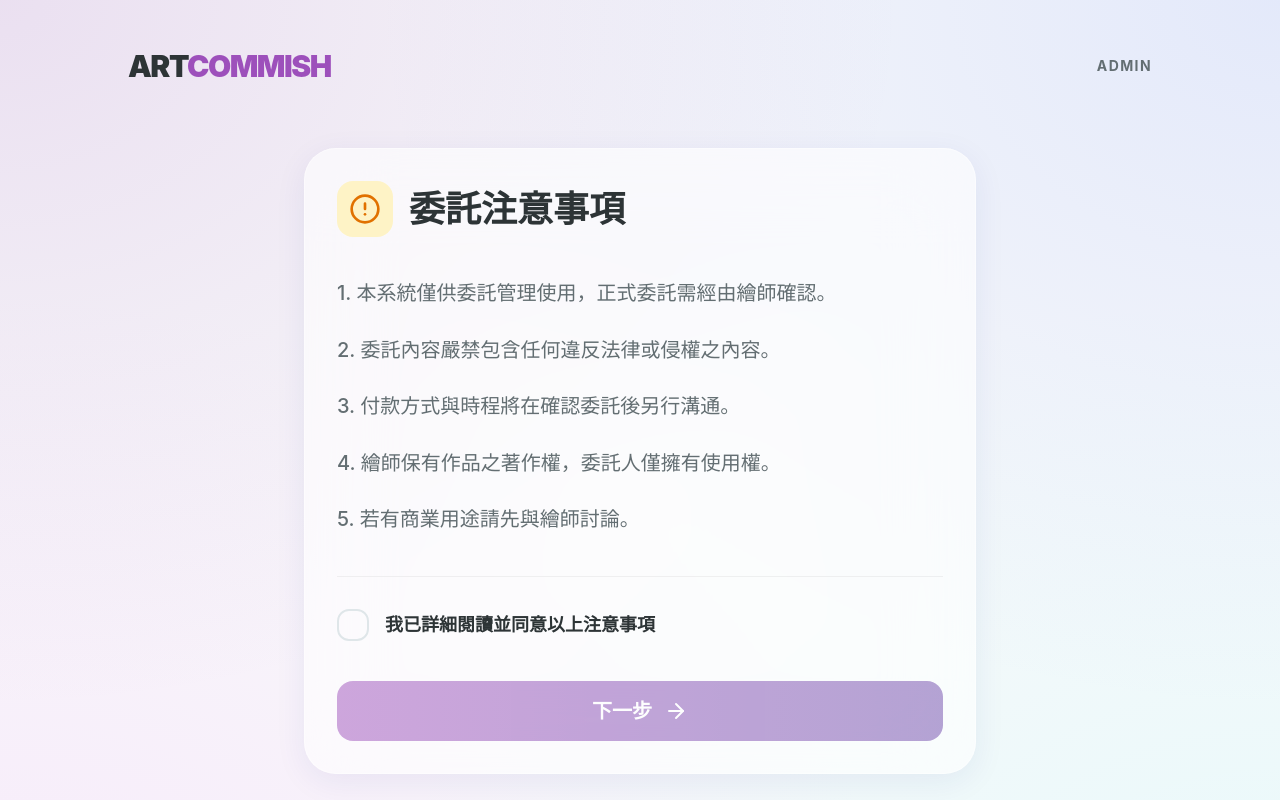
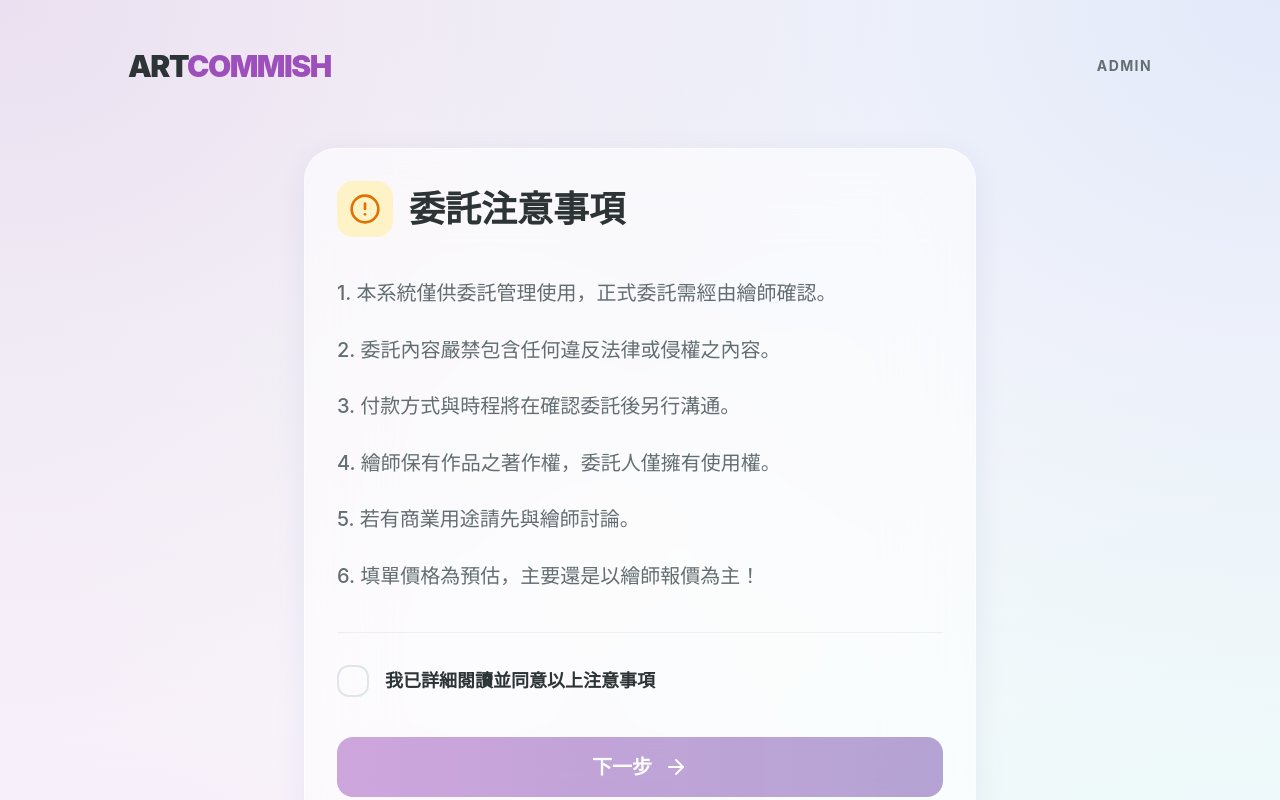
Before and after one commit to a16379016-del/KazeCm, a React (Vite) app: page /commission in a window 1280 px wide. Shown: the top 800 px of the page. Built offline with nearby package versions, Linux system fonts and the light colour scheme.

Commit message:
Add files via upload

```diff
--- a/src/i18n.ts
+++ b/src/i18n.ts
@@ -76,6 +76,7 @@ const resources = {
         term3: '3. 付款方式與時程將在確認委託後另行溝通。',
         term4: '4. 繪師保有作品之著作權，委託人僅擁有使用權。',
         term5: '5. 若有商業用途請先與繪師討論。',
+        term6: '6. 填單價格為預估，主要還是以繪師報價為主！',
         agreeTerms: '我已詳細閱讀並同意以上注意事項',
         formTitle: '填寫委託單',
         items: '委託項目',
@@ -233,6 +234,7 @@ const resources = {
         term3: '3. Payment methods and schedules will be discussed after confirmation.',
         term4: '4. The artist retains the copyright; the client only has usage rights.',
         term5: '5. Please discuss with the artist first for commercial use.',
+        term6: '6. The price on the form is an estimate. The actual price is subject to the artist\'s quote!',
         agreeTerms: 'I have read and agree to the terms above',
         formTitle: 'Fill Commission Form',
         items: 'Commission Items',
@@ -390,6 +392,7 @@ const resources = {
         term3: '3. 支払い方法とスケジュールは確認後に別途ご相談します。',
         term4: '4. イラストレーターが著作権を保持し、依頼者は使用権のみを有します。',
         term5: '5. 商用利用の場合は事前にご相談ください。',
+        term6: '6. フォームの価格は目安です。最終的な価格はイラストレーターの見積もりに基づきます！',
         agreeTerms: '上記の注意事項を読み、同意します',
         formTitle: '依頼フォームの記入',
         items: '依頼項目',
--- a/src/pages/CommissionForm.tsx
+++ b/src/pages/CommissionForm.tsx
@@ -26,8 +26,8 @@ const CATEGORIES: Record<string, { name: string; price: number; displayPrice?: s
     { name: '全身立繪', price: 8000 }
   ],
   'Q版': [
-    { name: '無背景', price: 600 },
-    { name: '有背景', price: 1200 }
+    { name: '無背景', price: 1200 },
+    { name: '有背景', price: 1800 }
   ],
   '插畫': [
     { name: '插畫', price: 15000 }
@@ -158,6 +158,7 @@ export default function CommissionForm() {
                 <p>{t('commission.term3')}</p>
                 <p>{t('commission.term4')}</p>
                 <p>{t('commission.term5')}</p>
+                <p>{t('commission.term6')}</p>
               </div>
 
               <div className="pt-8 border-t border-black/5">
```
